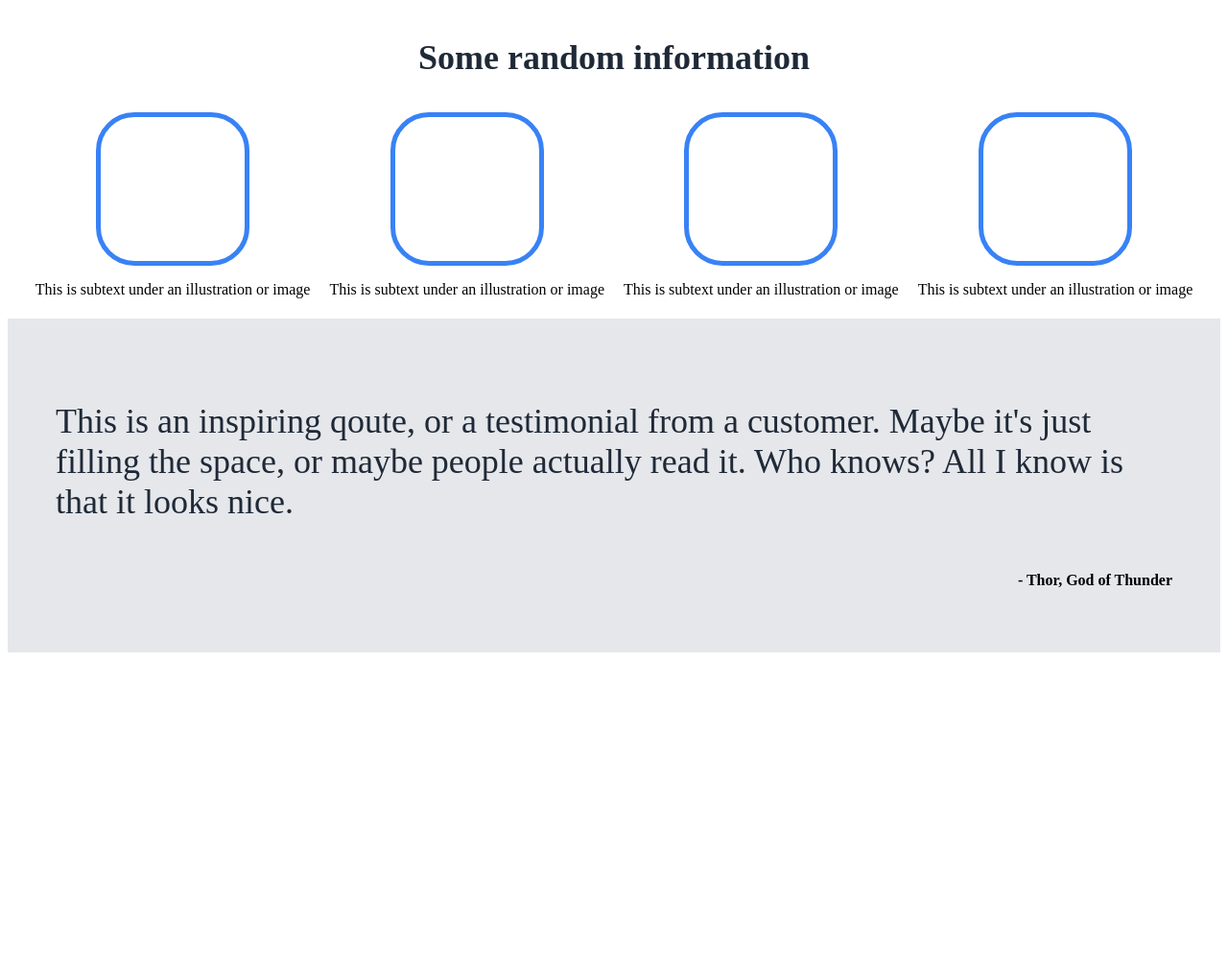
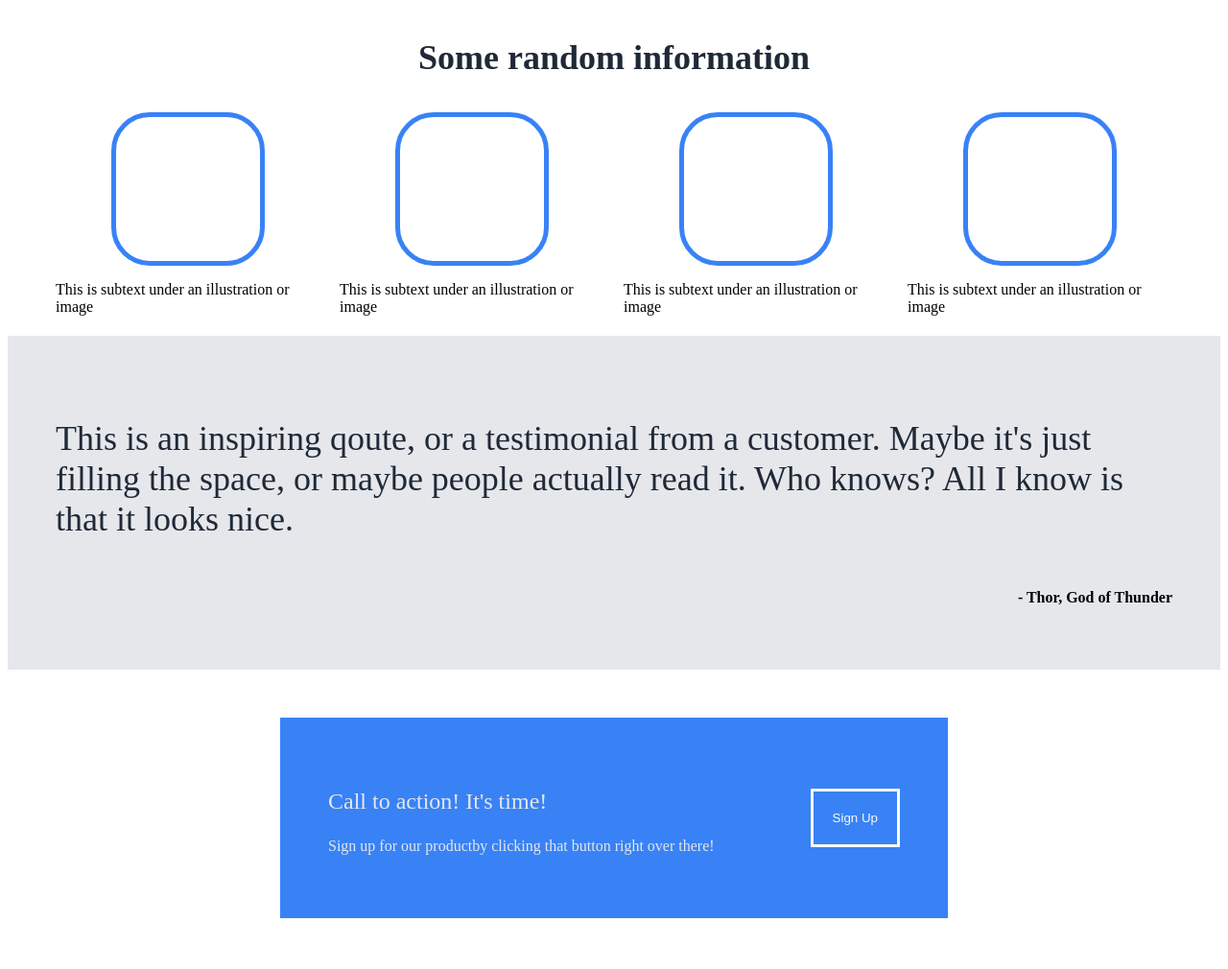
Before and after one commit to Paikarthik/odin_landing_page, a plain HTML site: page index.html in a window 1280 px wide. Shown: the part 405-1415 px from the top of the page at 96% size. Before the commit the page ends 1093 px from the top, so only its background shows below. Drawn offline with Linux system fonts and the light colour scheme.

```diff
--- a/css/style.css
+++ b/css/style.css
@@ -70,6 +70,8 @@
     margin-top: 5px;
     flex-direction: column;
     margin-bottom: 5px;
+    padding-left: 50px;
+    padding-right: 50px;
 }
 .information-heading p{
     font-size: 36px;
@@ -121,3 +123,37 @@
 .writer p {
     font-weight: bolder;
 }
+
+.action{
+    display: flex;
+    justify-content: center;
+    align-items: center;
+    padding: 50px;
+
+}
+
+.actionbox{
+    background-color: #3882F6 ;
+    display: flex;
+    flex-direction: row;
+    justify-content: center;
+    align-items: center;
+    padding: 50px;
+    gap: 100px;
+}
+
+.action-phrase p{
+    color: #E5E7EB;
+    font-size: 24px;
+
+}
+.action-subtext p{
+    color: #E5E7EB;
+}
+
+.action-button button{
+    background-color: #3882F6;
+    border: #F9FAF7 solid;
+    padding: 20px;
+    color: #F9FAF7;
+}
--- a/index.html
+++ b/index.html
@@ -85,5 +85,25 @@
 
 </section>
 
+<section class="action">
+    <div class="actionbox">
+        <div class="action-text">
+            <div class="action-phrase">
+                <p>Call to action! It's time!</p>
+            </div>
+            <div class="action-subtext">
+                <p>Sign up for our productby clicking that button right over there!</p>
+            </div>
+
+        </div>
+        <div class="action-button">
+            <button>Sign Up</button>
+        </div>
+
+    </div>
+</section>
+
+<section class="footer"></section>
+
 </body>
 </html>
```
